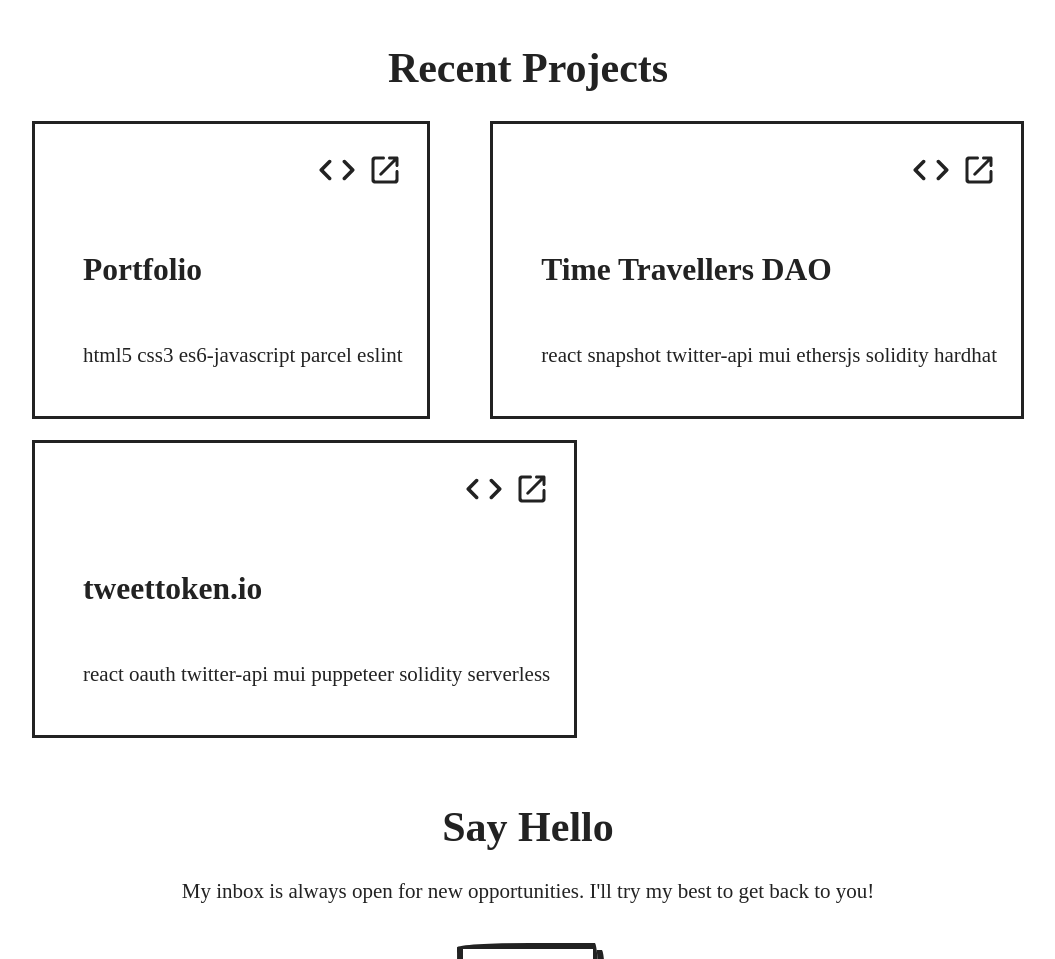
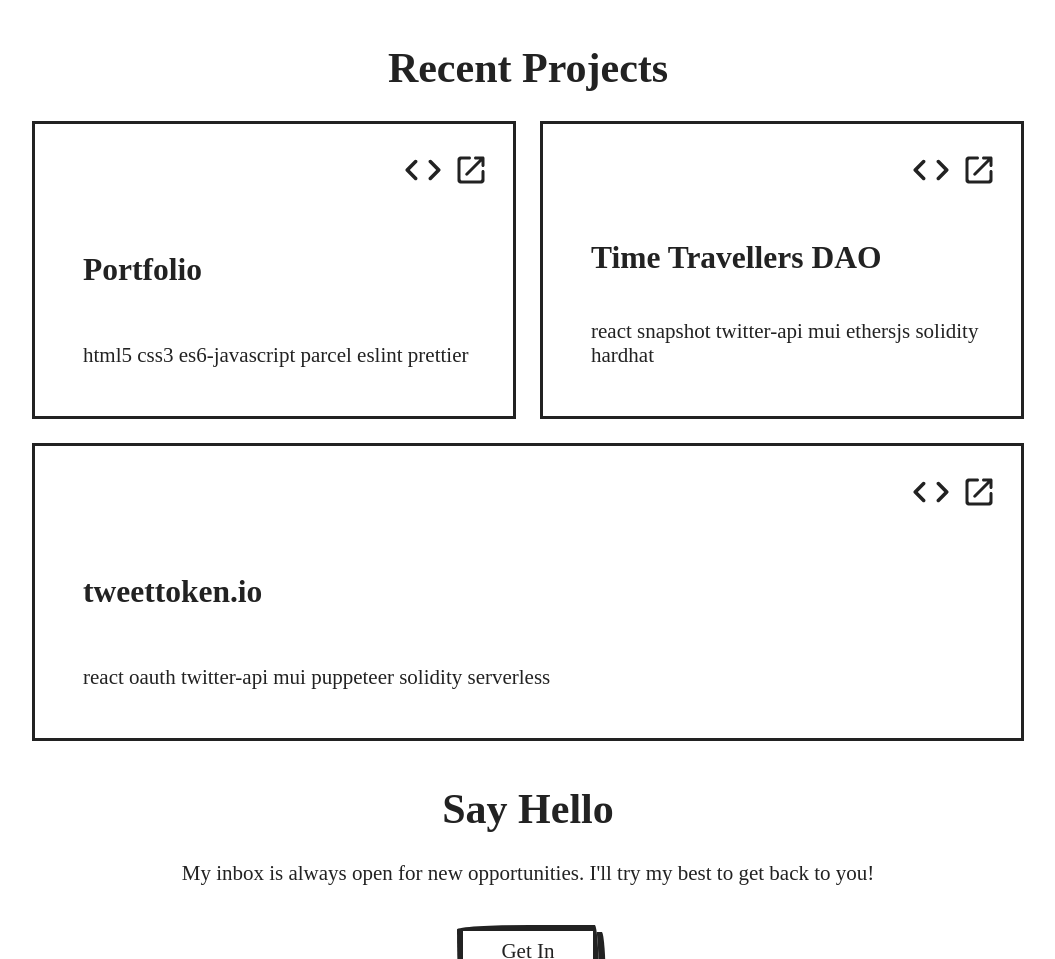
Before and after one commit to noahliechti/web3-swe-portfolio, a website built with Parcel: page src/index.html in a window 1280 px wide. Shown: the part 800-1759 px from the top of the page, without its empty margins (112-1167 px from the left). Built offline with nearby package versions, Linux system fonts and the light colour scheme; a web font is replaced by a local one.

Commit message:
make projects look good on large screens

```diff
--- a/src/index.html
+++ b/src/index.html
@@ -181,7 +181,9 @@
                   </a>
                 </section>
                 <header><h1 class="project-title">Portfolio</h1></header>
-                <section>html5 css3 es6-javascript parcel eslint</section>
+                <section>
+                  html5 css3 es6-javascript parcel eslint prettier
+                </section>
               </article>
               <article class="project">
                 <section class="links">
--- a/src/styles.css
+++ b/src/styles.css
@@ -183,7 +183,7 @@
   border: 3px solid currentColor;
   margin-bottom: 21px;
   padding: 24px 24px 48px 48px;
-  height: 220px; /* TODO: make same as width? */
+  height: 220px;
   text-align: left;
 }
 .project > .links {
@@ -297,8 +297,11 @@
     flex-direction: row;
     justify-content: space-between;
     flex-wrap: wrap;
+    gap: 24px;
   }
   .project {
-    min-width: 205px;
+    flex-basis: 320px;
+    flex-grow: 1;
+    margin-bottom: 0;
   }
 }
```
